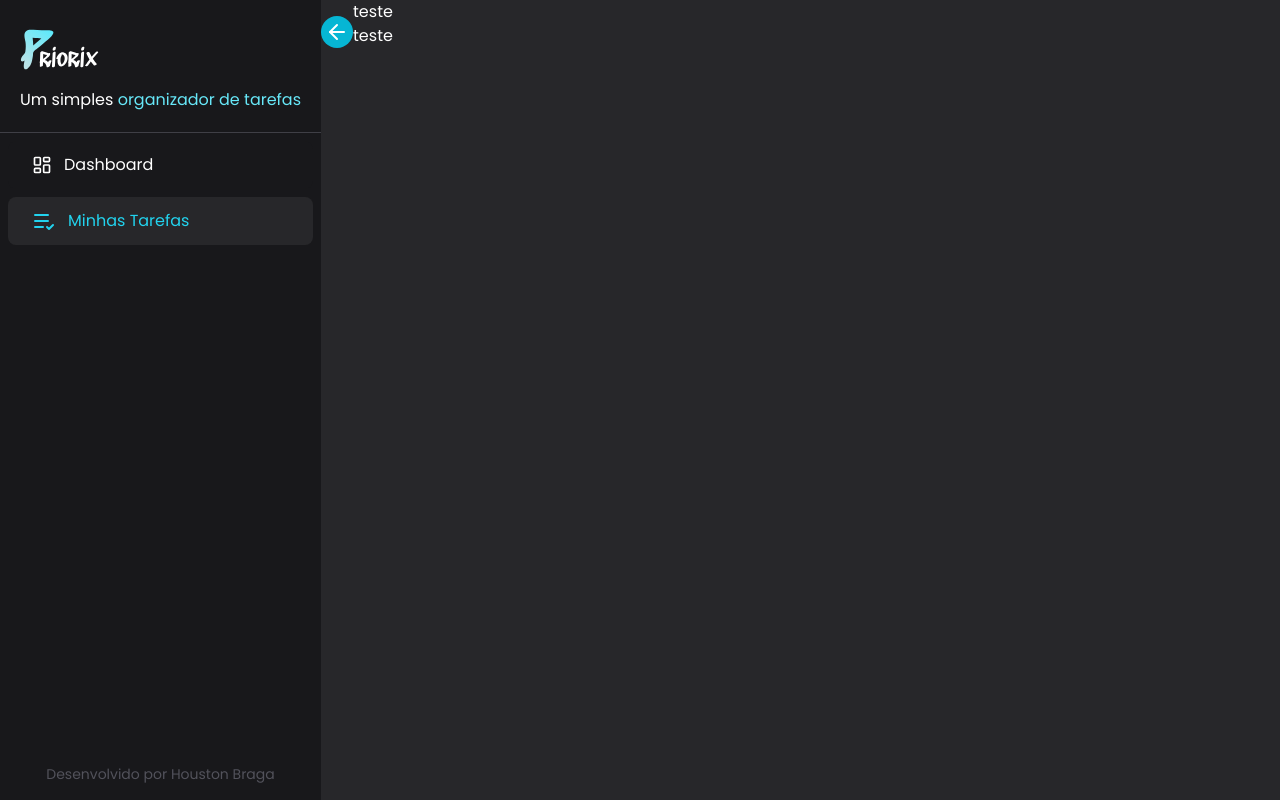
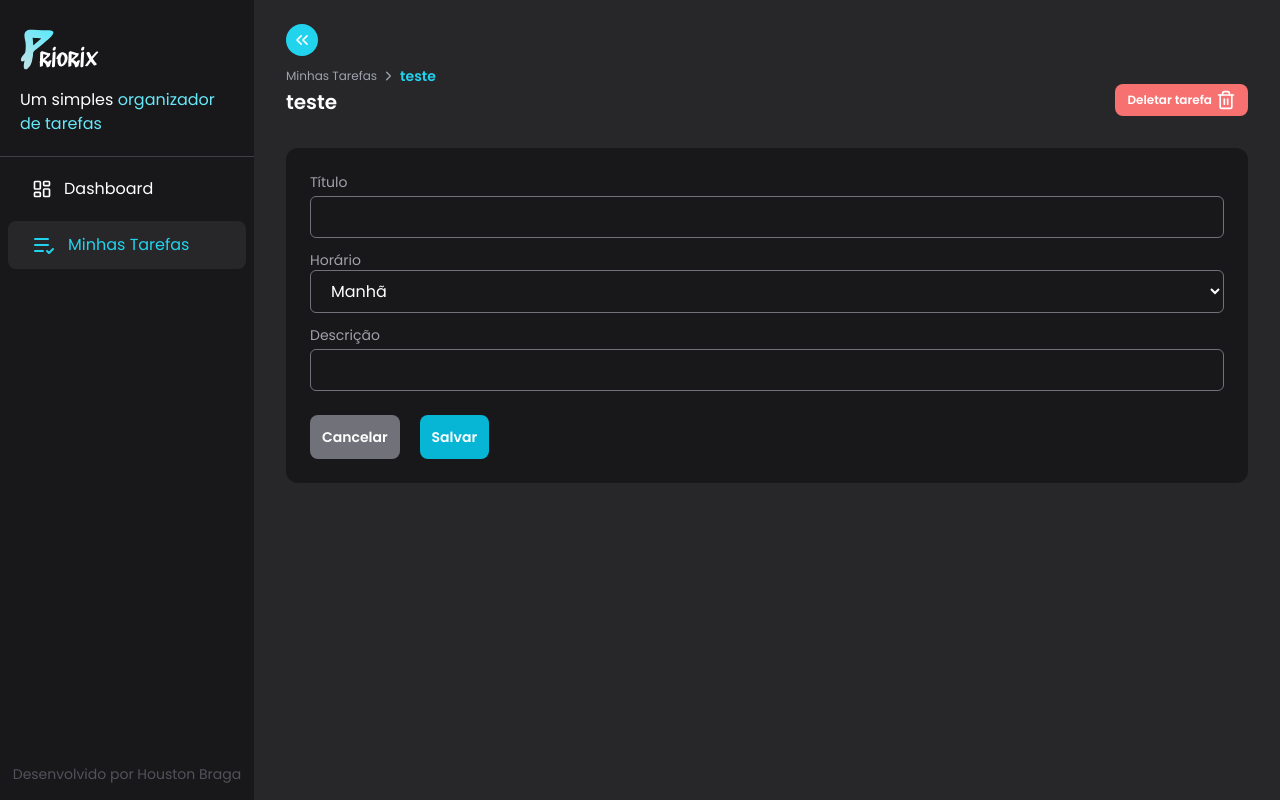
Before and after one commit to houstonbraga/task-manager-priorix, a React (Vite) app: page /tasks/9f35cefe-4ede-4b75-add7-fcd995556f96 in a window 1280 px wide. Built offline with nearby package versions, Linux system fonts and the light colour scheme; data requests are answered from the project's data file.

Commit message:
feat: add details page whithout actions

```diff
--- a/db.json
+++ b/db.json
@@ -6,6 +6,13 @@
       "time": "morning",
       "description": "teste",
       "status": "not_started"
+    },
+    {
+      "id": "93cf334a-a937-4318-a740-de4dd6e131cc",
+      "title": "Brincar com theo",
+      "time": "afternoon",
+      "description": "brincar com thei",
+      "status": "not_started"
     }
   ]
 }
--- a/src/components/Button.jsx
+++ b/src/components/Button.jsx
@@ -9,6 +9,7 @@ const Button = ({ children, color, size, className, ...rest }) => {
         primary: "bg-cyan-500",
         ghost: "bg-transparent",
         secondary: "bg-zinc-500",
+        danger: "bg-red-400",
       },
       size: {
         small: "py-1 text-xs",
--- a/src/main.jsx
+++ b/src/main.jsx
@@ -5,7 +5,7 @@ import ReactDOM from "react-dom/client"
 import { createBrowserRouter, RouterProvider } from "react-router-dom"
 
 import App from "./App.jsx"
-import TaskDetails from "./pages/task-details.jsx"
+import TaskDetails from "./pages/task-details/task-details.jsx"
 
 const router = createBrowserRouter([
   {
--- a/src/pages/task-details.jsx
+++ /dev/null
@@ -1,47 +0,0 @@
-import { ArrowLeftIcon } from "lucide-react"
-import { useEffect, useState } from "react"
-import { useNavigate, useParams } from "react-router-dom"
-
-import Sidebar from "../sidebar"
-
-const TaskDetailsPage = () => {
-  const [task, setTask] = useState()
-  const { taskId } = useParams()
-  const navigate = useNavigate()
-
-  useEffect(() => {
-    const tasksDetailsFetch = async () => {
-      const response = await fetch(`http://localhost:3000/tasks/${taskId}`, {
-        method: "GET",
-      })
-      const data = await response.json()
-      setTask(data)
-    }
-    tasksDetailsFetch()
-  }, [taskId])
-
-  return (
-    <div className="flex">
-      <Sidebar />
-      <div>
-        <div className="flex items-end justify-between">
-          <div className="flex flex-col">
-            <button
-              className="flex h-8 w-8 items-center justify-center rounded-full bg-cyan-500"
-              onClick={() => navigate("/")}
-            >
-              <ArrowLeftIcon />
-            </button>
-          </div>
-
-          <div>
-            <h1>{task?.title}</h1>
-            <h1>{task?.description}</h1>
-          </div>
-        </div>
-      </div>
-    </div>
-  )
-}
-
-export default TaskDetailsPage
--- /dev/null
+++ b/src/pages/task-details/components/InputsTask.jsx
@@ -0,0 +1,33 @@
+import Button from "../../../components/Button"
+import Input from "../../../task/components/Input"
+import SelectTime from "../../../task/components/SelectTime"
+
+const InputsTask = () => {
+  return (
+    <div className="flex flex-col place-items-end space-y-6 rounded-xl bg-zinc-900 p-6">
+      <div className="w-full space-y-3">
+        <div>
+          <Input key="title" label="Título" />
+        </div>
+        <div>
+          <SelectTime />
+        </div>
+
+        <div>
+          <Input key="description" label="Descrição" />
+        </div>
+      </div>
+
+      <div className="flex w-full gap-5">
+        <Button size="large" color="secondary">
+          Cancelar
+        </Button>
+        <Button size="large" color="primary">
+          Salvar
+        </Button>
+      </div>
+    </div>
+  )
+}
+
+export default InputsTask
--- /dev/null
+++ b/src/pages/task-details/task-details.jsx
@@ -0,0 +1,64 @@
+import { ChevronRight, ChevronsLeft, Trash2Icon } from "lucide-react"
+import { useEffect, useState } from "react"
+import { useNavigate, useParams } from "react-router-dom"
+
+import Button from "../../components/Button"
+import Sidebar from "../../sidebar"
+import InputsTask from "./components/InputsTask"
+
+const TaskDetailsPage = () => {
+  const [task, setTask] = useState()
+  const { taskId } = useParams()
+  const navigate = useNavigate()
+
+  useEffect(() => {
+    const tasksDetailsFetch = async () => {
+      const response = await fetch(`http://localhost:3000/tasks/${taskId}`, {
+        method: "GET",
+      })
+      const data = await response.json()
+      setTask(data)
+    }
+    tasksDetailsFetch()
+  }, [taskId])
+
+  return (
+    <div className="flex">
+      <Sidebar />
+      <div className="flex w-full flex-col px-8 py-6">
+        <button
+          className="mb-2 flex h-8 w-8 items-center justify-center rounded-full bg-cyan-400"
+          onClick={() => navigate("/")}
+        >
+          <ChevronsLeft width={20} />
+        </button>
+        <div className="mb-8 flex w-full items-end justify-between">
+          <div>
+            <div className="flex items-center gap-1">
+              <span
+                className="cursor-pointer text-xs text-gray-400 hover:opacity-50"
+                onClick={() => navigate("/")}
+              >
+                Minhas Tarefas
+              </span>
+              <ChevronRight width={15} className="text-gray-400" />
+              <span className="text-sm font-semibold text-cyan-400">
+                {task?.title}
+              </span>
+            </div>
+            <h1 className="text-xl font-semibold">{task?.title}</h1>
+          </div>
+          <div className="flex items-center gap-2">
+            <Button color="danger" size="small">
+              Deletar tarefa
+              <Trash2Icon width={20} />
+            </Button>
+          </div>
+        </div>
+        <InputsTask />
+      </div>
+    </div>
+  )
+}
+
+export default TaskDetailsPage
--- a/src/task/Task.jsx
+++ b/src/task/Task.jsx
@@ -112,7 +112,7 @@ const Tasks = () => {
             <Trash2Icon width={20} />
           </Button>
 
-          <Button color="primary" onClick={() => setIsOpen(true)}>
+          <Button color="primary" size="small" onClick={() => setIsOpen(true)}>
             Nova tarefa
             <PlusIcon width={20} />
           </Button>
--- a/src/task/components/Input.jsx
+++ b/src/task/components/Input.jsx
@@ -22,7 +22,7 @@ const Input = forwardRef(({ label, inputError, ...rest }, ref) => {
 
 Input.displayName = "Input"
 Input.propTypes = {
-  label: PropTypes.string.isRequired,
+  label: PropTypes.string,
   inputError: PropTypes.string,
 }
 
```
